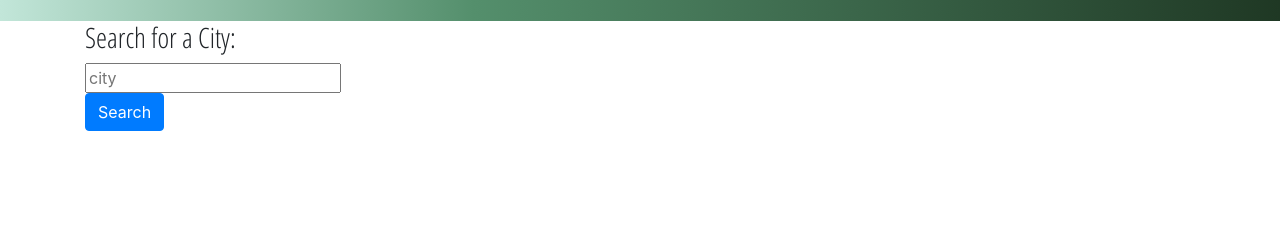
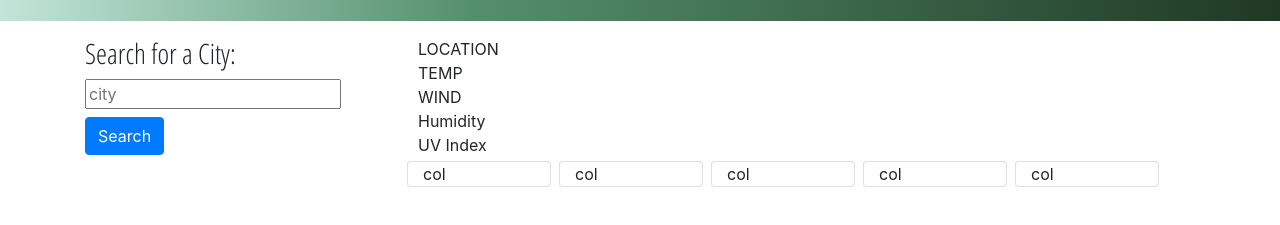
Before and after one commit to jsc-09/weather-dashboard, a plain HTML site: page index.html in a window 1280 px wide. Shown: the part 67-292 px from the top of the page. Drawn offline with nearby package versions, Linux system fonts and the light colour scheme.

Commit message:
created cards for the 5 day forcast

```diff
--- a/index.html
+++ b/index.html
@@ -27,10 +27,10 @@
 <!-- SEARCH FOR A CITY FORM INPUT & SEARCH BUTTON--->
 <div class="container">
     <div class="row">
-        <div class="col-3">
+        <div class="col-3 mt-3">
             <h3>Search for a City:</h3>
             <input type="text" class="inputValue" placeholder="city">
-            <button class="btn btn-primary" id="fetch-button">Search</button>
+            <button class="btn btn-primary mt-2" id="fetch-button">Search</button>
 
         </div>
 
@@ -44,17 +44,21 @@
 
 <!-- DISPLAY MOST RECENT CITY SEARCHED. Heading includes City Name, Date, Icon for current weather// List include Temperature, Wind, Humidity, UV index (color-coded)--->
 
-        <div class="col-9 ml-5">
-            <div id="searchlocation"><img id="icon"></div>
-            <div id="todaytemp"></div>
-            <div id="todaywind"></div>
-            <div id="todayhumidity"></div>
-            <div id="todayuv"></div>
-        </div>
+        <div class="col-8 ml-5 mt-3">
+            <div id="searchlocation">LOCATION</div>
+            <div id="todaytemp">TEMP</div>
+            <div id="todaywind">WIND</div>
+            <div id="todayhumidity">Humidity</div>
+            <div id="todayuv">UV Index</div>
 
 <!-- 5 Day Forecast in 5 cards. Includes: Date, Icon for weather (sunny, rain, cloudy), Temperature, Wind, Humidity--->
-
-        <div>
+            <div class="row">
+                <div class="col card m-1">col</div>
+                <div class="col card m-1">col</div>
+                <div class="col card m-1">col</div>
+                <div class="col card m-1">col</div>
+                <div class="col card m-1">col</div>
+            </div>
 
         </div>
     </div>
```
